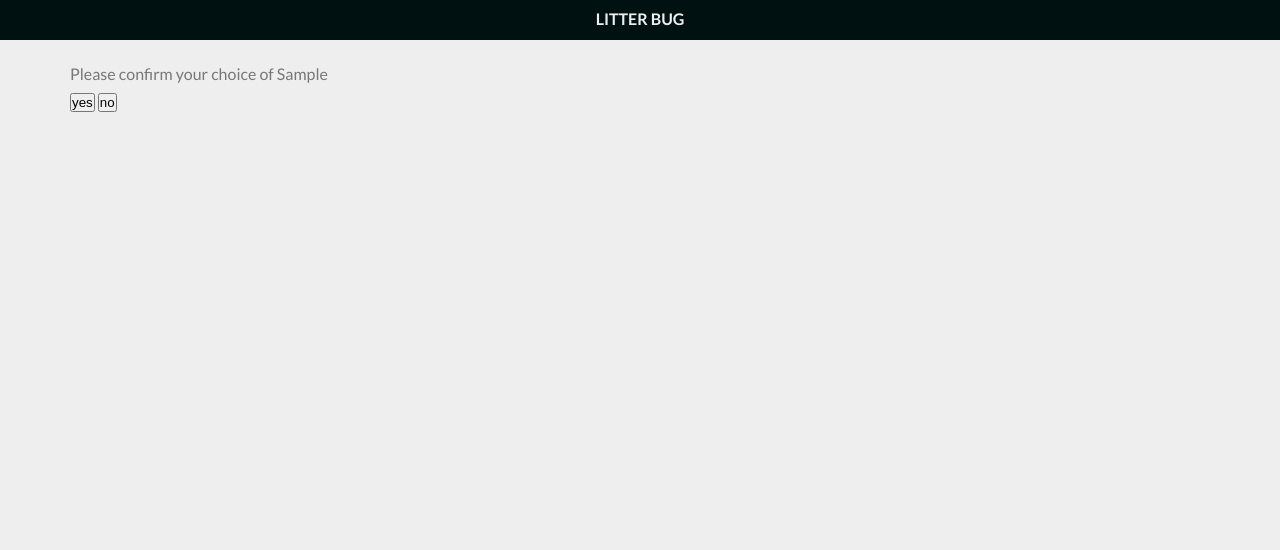
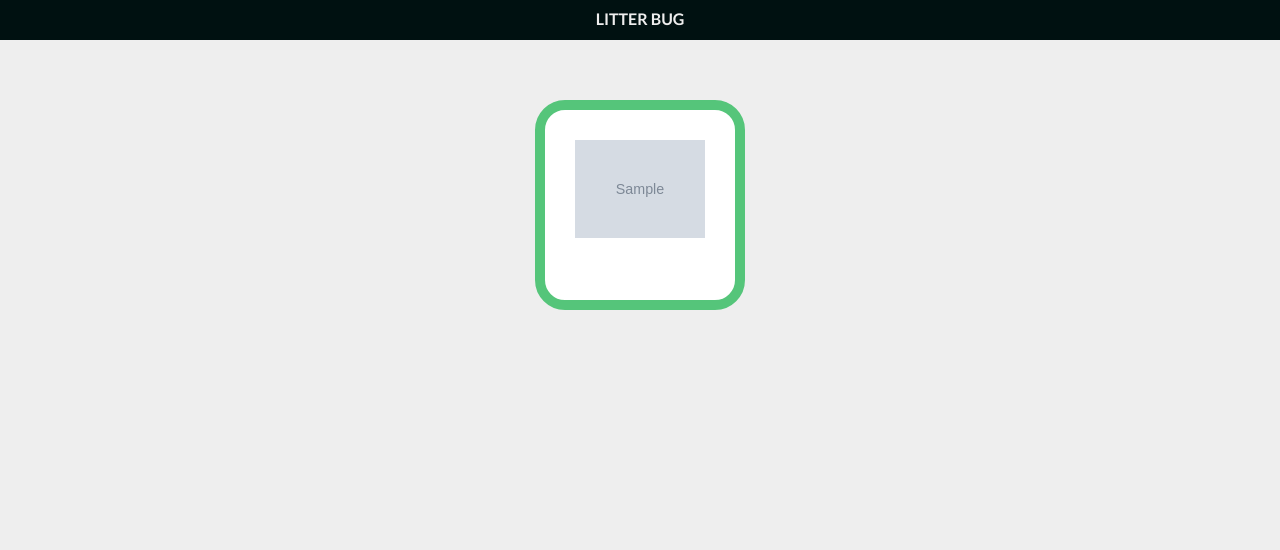
Before and after one commit to thomasridd/buzz-heroku, a Flask app: template application/templates/v2/task_tree/confirm.html in a window 1280 px wide. Shown: the top 550 px of the page. Run offline with Flask 2, Linux system fonts and the light colour scheme; the template is opened without the code that fills it: values that come from a table or form of the project are taken from there, most other values are stand-ins (such as "Sample title", 1, 10 or a date in 2020); grey boxes marked "Sample" are stand-in pictures; some libraries are stand-ins or nearby versions.

Commit message:
confirm images

```diff
--- a/application/templates/v2/task_icons/confirm.html
+++ b/application/templates/v2/task_icons/confirm.html
@@ -32,7 +32,7 @@
                     {{ form.task_2_complete }}
                     {{ form.task_3_complete }}
                 </div>
-                {% set image_url = url_for('static', filename="images/animals/" + item_choice + ".png") -%}
+                {% set image_url = url_for('static', filename="images/animals/" + item_choice.lower() + ".png") -%}
                 <div class="animal-confirm"><img class="animal-confirm__image" src="{{ image_url }}" /></div>
             </div>
             {{ render_yes_no_footer() }}
--- a/application/templates/v2/task_tree/confirm.html
+++ b/application/templates/v2/task_tree/confirm.html
@@ -1,3 +1,6 @@
+
+{% from "v2/task_icons/forms.html" import render_yes_no_footer %}
+
 <!DOCTYPE html>
 <html lang="en">
 <head>
@@ -19,27 +22,31 @@
         </div>
     </header>
     <main>
-        <div class="litter-bug">
-            <div class="task swipe-task">
+    <div class="section-litter-bug">
+        <form id="icon-menu-form" action="{{ url_for('swipe.confirm') }}" method='post' class="icon-task__form">
+
+            <div class="icon-confirm">
                 <div class="row">
-                    <form id="task__form--confirm" action="{{ url_for('swipe.confirm') }}" method='post' class="task__form task__form--confirm">
                     {{ form.csrf_token }}
                     {{ form.participant }}
                     {{ form.task_1_complete }}
                     {{ form.task_2_complete }}
                     {{ form.task_3_complete }}
-                        {{ form.choice }}
-
-                        <div>Please confirm your choice of {{ item_choice }}</div>
-                        <div class="task__form__actions">
-                            {{ form.yes }}
-                            {{ form.no }}
                 </div>
+                {% set image_url = url_for('static', filename="images/animals/" + item_choice.lower() + ".png") -%}
+                <div class="animal-confirm"><img class="animal-confirm__image" src="{{ image_url }}" /></div>
+            </div>
+            {{ render_yes_no_footer() }}
         </form>
     </div>
-            </div>
 
-        </div>
     </main>
 </body>
 </html>
+
+<script>
+    function activateConfirmButton() {
+        document.getElementById('yes').classList.remove('buzz-btn-confirm-disabled')
+    }
+    activateConfirmButton();
+</script>
```
Also changed, not shown: application/templates/v2/task_swipe/confirm.html (+17 -11 lines). Lines whose indentation alone changed are shown as unchanged.
